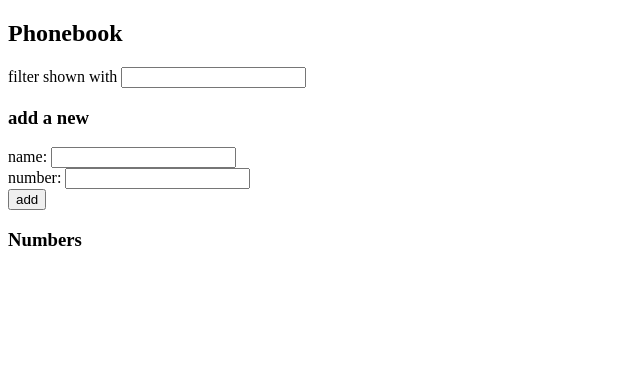
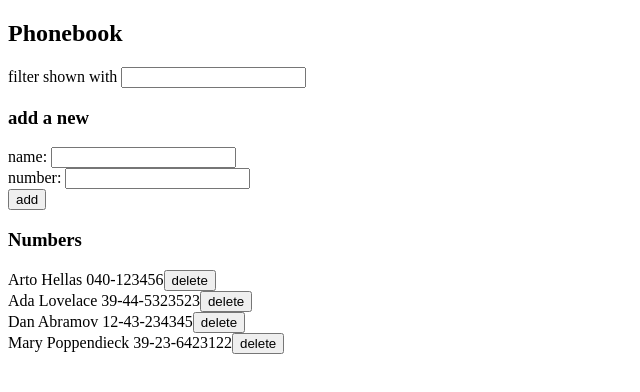
Before and after one commit to staffanholmnas/Fullstack, a React (Create React App) app in the folder Part2/phonebook/: page / in a window 1280 px wide. Shown: the top 392 px of the page, without its empty margins (0-640 px from the left). Built offline with nearby package versions, Linux system fonts and the light colour scheme; data requests are answered from the project's data file.

Commit message:
Do exercise 2.20

```diff
--- a/Part2/phonebook/src/App.js
+++ b/Part2/phonebook/src/App.js
@@ -10,7 +10,7 @@ const App = () => {
   const [newName, setNewName] = useState('')
   const [newNumber, setNewNumber] = useState('')
   const [newFilter, setNewFilter] = useState('')
-  const [addedMessage, setAddedMessage] = useState(null)
+  const [newMessage, setNewMessage] = useState(null)
 
   useEffect(() => {
     phoneService
@@ -25,9 +25,20 @@ const App = () => {
       let index = persons.map(find => find.id).indexOf(id)
       phoneService
         .deleteObject(id)
+        .then()
+        .catch(error => {
+          const messageObject = {
+            message: `${name} has already been deleted from server`,
+            greenBorder: false
+          }
+          setNewMessage(messageObject)
+          setTimeout(() => {
+            setNewMessage(null)
+          }, 5000)
+        })
       const copyOfPersons = [...persons]
       copyOfPersons.splice(index, 1)
-      setPersons(copyOfPersons);
+      setPersons(copyOfPersons)
       setNewName("")
       setNewNumber("")
     }
@@ -53,6 +64,18 @@ const App = () => {
             setNewName("")
             setNewNumber("")
           })
+          .catch(error => {
+            const messageObject = {
+              message: `Information of ${personObject.name} has already been removed from server`,
+              greenBorder: false
+            }
+            setNewMessage(messageObject)
+            setTimeout(() => {
+              setNewMessage(null)
+            }, 5000)
+            setNewName("")
+            setNewNumber("")
+          })
       }
     }
     else {
@@ -62,11 +85,13 @@ const App = () => {
           setPersons(persons.concat(returnedPerson))
           setNewName("")
           setNewNumber("")
-          setAddedMessage(
-            `Added ${personObject.name}`
-          )
+          const messageObject = {
+            message: `Added ${personObject.name}`,
+            greenBorder: true
+          }
+          setNewMessage(messageObject)
           setTimeout(() => {
-            setAddedMessage(null)
+            setNewMessage(null)
           }, 5000)
         })
     }
@@ -87,7 +112,7 @@ const App = () => {
   return (
     <div>
       <h2>Phonebook</h2>
-      <Notification message={addedMessage} />
+      <Notification message={newMessage} />
       <Filter value={newFilter} onChange={handleFilterChange} />
       <h3>add a new</h3>
       <PersonForm
--- a/Part2/phonebook/src/components/Notification.js
+++ b/Part2/phonebook/src/components/Notification.js
@@ -6,8 +6,8 @@ const Notification = ({ message }) => {
     }
 
     return (
-      <div className="added">
-        {message}
+      <div className={message.greenBorder ? "added" : "error"}>
+        {message.message}
       </div>
     )
   }
--- a/Part2/phonebook/src/components/Persons.js
+++ b/Part2/phonebook/src/components/Persons.js
@@ -10,9 +10,11 @@ const Persons = (props) => {
     let personObjects = copyOfPersons.filter(s => s.name.toUpperCase()
       .includes(copyOfFilter.toUpperCase()))
 
+    // Add this commented out code if no numbers should be shown before filtering
+    /*
     if (copyOfFilter.length === 0) {
       return []
-    }
+    }*/
 
     return personObjects
   }
@@ -22,7 +24,7 @@ const Persons = (props) => {
       {getMatches()
         .map(line => {
           return (
-            <div key={line.name}>
+            <div key={line.id}>
               {line.name}
               {" "}
               {line.number}
--- a/Part2/phonebook/src/index.css
+++ b/Part2/phonebook/src/index.css
@@ -7,3 +7,13 @@
   padding: 10px;
   margin-bottom: 10px;
 }
+
+.error {
+  color: red;
+  background: lightgrey;
+  font-size: 20px;
+  border-style: solid;
+  border-radius: 5px;
+  padding: 10px;
+  margin-bottom: 10px;
+}
--- a/Part2/phonebook/src/services/phoneService.js
+++ b/Part2/phonebook/src/services/phoneService.js
@@ -12,7 +12,8 @@ const create = newObject => {
 }
 
 const deleteObject = id => {
-    axios.delete(`${baseUrl}/${id}`)
+    const request = axios.delete(`${baseUrl}/${id}`)
+    return request.then(response => response.data)
 }
 
 const update = (id, newObject) => {
```
Lines whose indentation alone changed are shown as unchanged.
